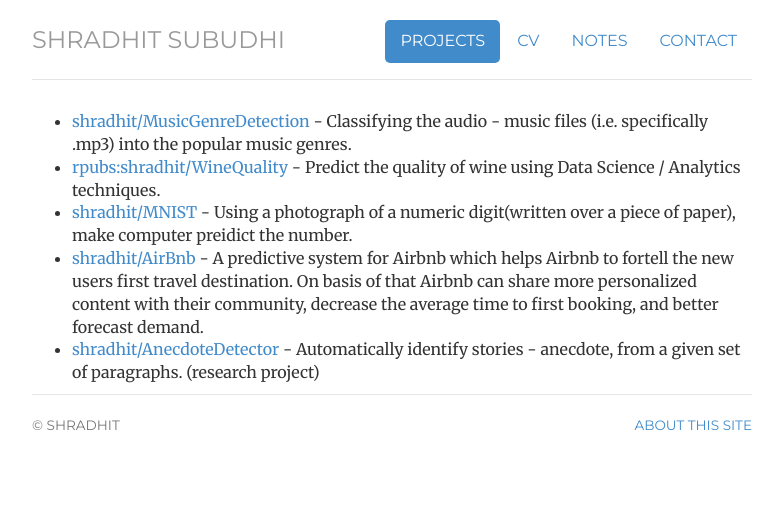
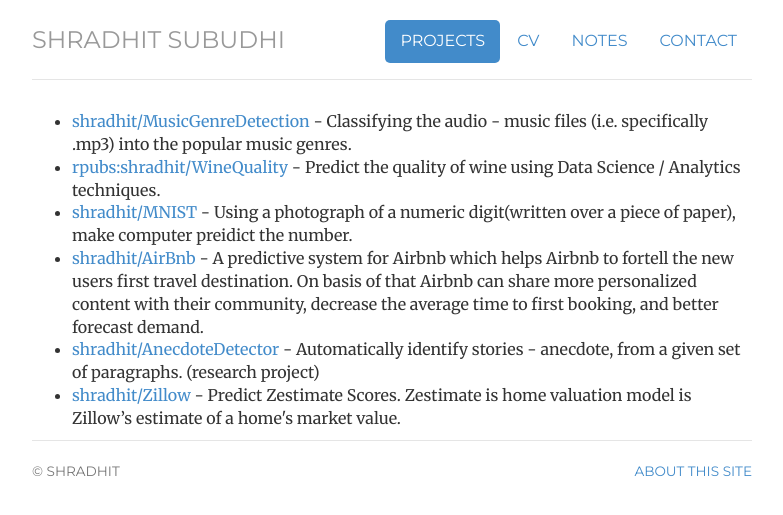
Before and after one commit to shradhit7/shradhit7.github.io, a Jekyll site: the page built from projects/index.html, in a window 1280 px wide. Shown: the top 515 px of the page, without its empty margins (248-1031 px from the left). Built offline with Jekyll 4.4.1, drawn with Linux system fonts in a browser that asks for light colours.

Commit message:
Update index.html

```diff
--- a/projects/index.html
+++ b/projects/index.html
@@ -17,6 +17,7 @@
 <li><a href="https://github.com/shradhit/MNIST-">shradhit/MNIST</a> - Using a photograph of a numeric digit(written over a piece of paper), make computer preidict the number. </li>
 <li><a href="https://github.com/shradhit/Airbnb">shradhit/AirBnb</a> - A predictive system for Airbnb which helps Airbnb to fortell the new users first travel destination. On basis of that Airbnb can share more personalized content with their community, decrease the average time to first booking, and better forecast demand. </li>
 <li><a href="https://github.com/shradhit/Anecdote_Detector">shradhit/AnecdoteDetector</a> - Automatically identify stories - anecdote, from a given set of paragraphs. (research project) </li>
+<li><a href="https://github.com/shradhit/importantfeatureszillow">shradhit/Zillow</a> - Predict Zestimate Scores. Zestimate is home valuation model is Zillow’s estimate of a home's market value. </li>
 
 </ul>
 
```
